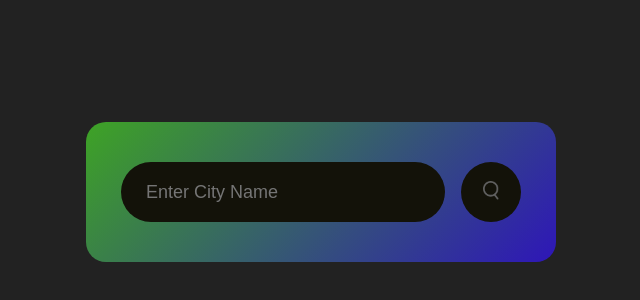
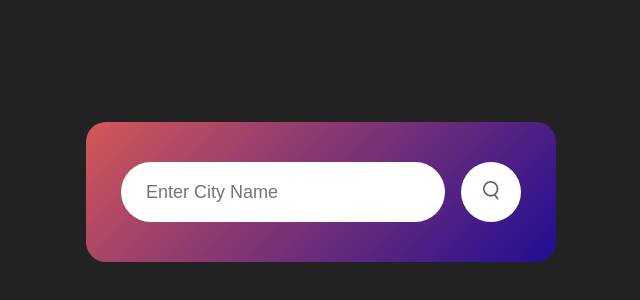
Before and after one commit to vidhyakadam/WhetherAppHCJ, a plain HTML site: page index.html in a window 1280 px wide. Shown: the part 208-508 px from the top of the page, without its empty margins (319-959 px from the left). Drawn offline with Linux system fonts and the light colour scheme.

Commit message:
add file

```diff
--- a/style.css
+++ b/style.css
@@ -16,7 +16,7 @@ body{
 .card{
     width: 90%;
     max-width: 470px;
-    background: linear-gradient(135deg, #3ea325, #2e16b8);
+    background: linear-gradient(135deg, #d45858, #210d94);
     color: #fff;
     margin: 100px, auto 0;
     border-radius: 20px;
@@ -34,8 +34,8 @@ body{
 .search input{
     border: 0;
     outline: 0;
-    background-color: #131209;
-    color:white;
+    background-color:white;
+    color: black;
     padding: 10px 25px;
     height: 60px;
     border-radius: 30px;
@@ -46,7 +46,7 @@ body{
 .search button{
     border: 0;
     outline: 0;
-    background-color:#131209;
+    background-color:white;
     border-radius: 50%;
     width: 60px;
     height: 60px;
```
